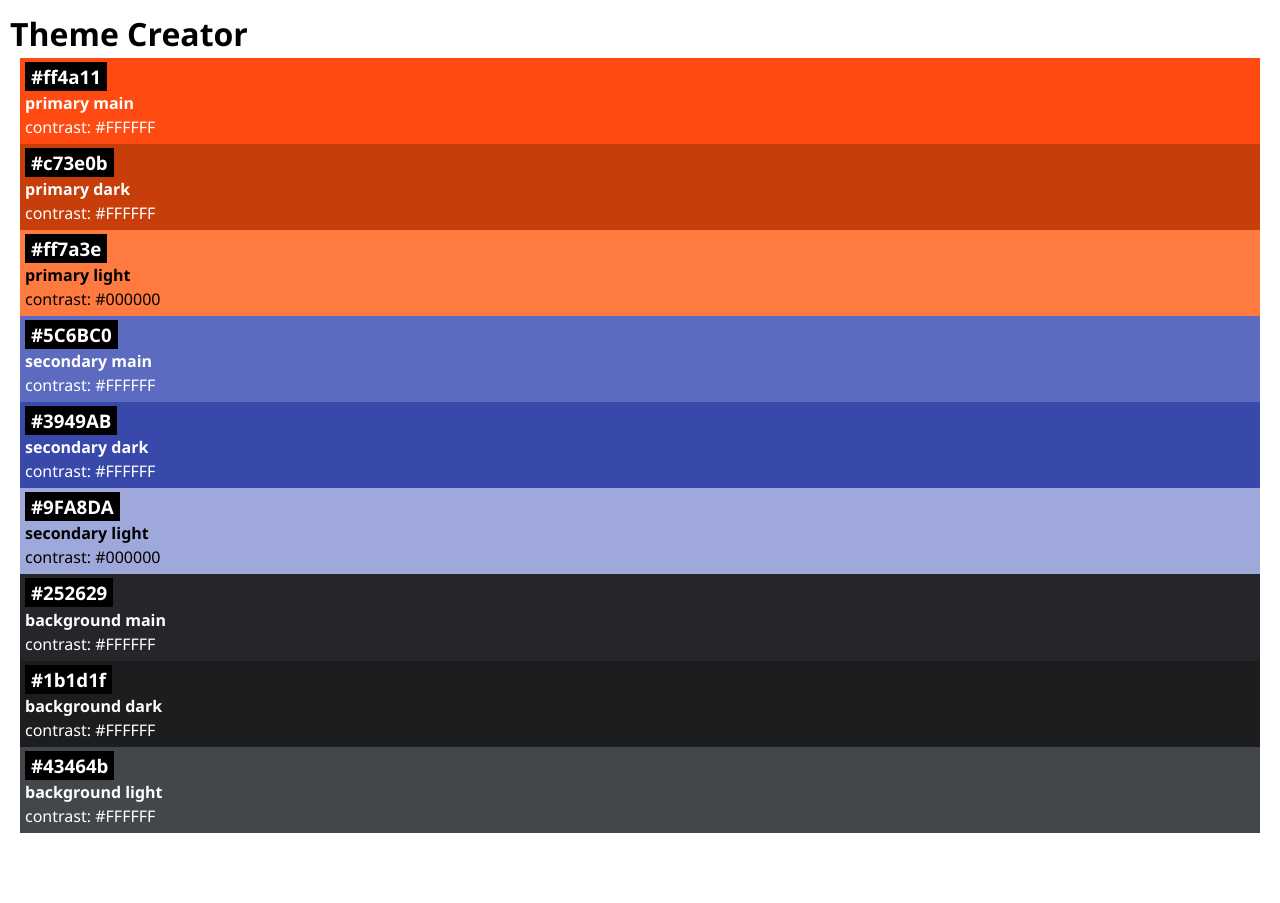
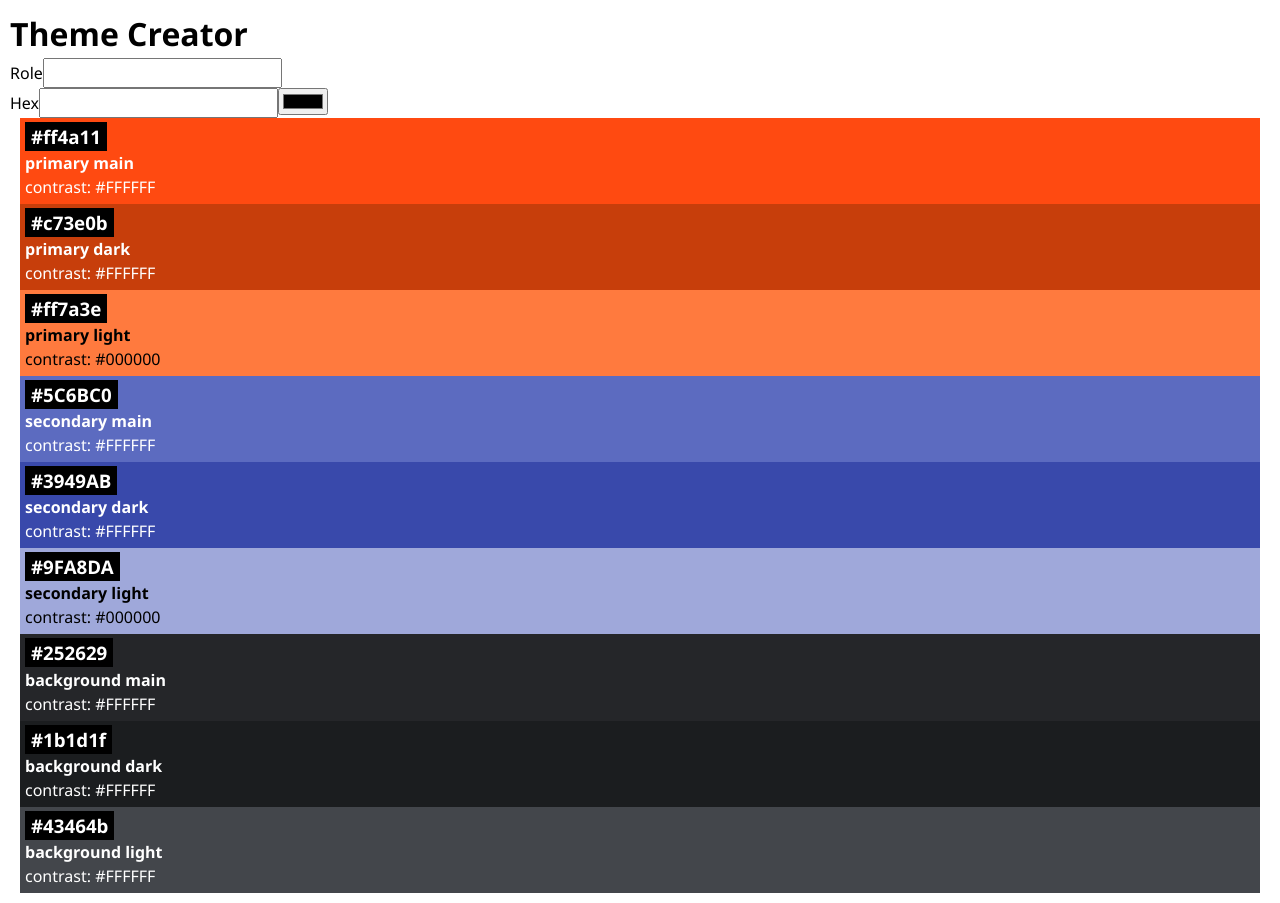
Before and after one commit to chrisspang89/web-react-recap-project, a React (Vite) app: page / in a window 1280 px wide. Before the commit the page ends 843 px from the top, so only its background shows below. Built offline with nearby package versions, Linux system fonts and the light colour scheme.

Commit message:
add color input

```diff
--- a/package.json
+++ b/package.json
@@ -13,6 +13,7 @@
   "dependencies": {
     "@octokit/rest": "^20.1.0",
     "dotenv": "^16.4.5",
+    "nanoid": "^5.0.7",
     "react": "^18.2.0",
     "react-dom": "^18.2.0"
   },
--- a/src/App.jsx
+++ b/src/App.jsx
@@ -1,4 +1,5 @@
 import { initialColors } from "./lib/colors";
+import ColorForm from "./Components/ColorForm/ColorForm";
 import Color from "./Components/Color/Color";
 import "./App.css";
 
@@ -6,6 +7,7 @@ function App() {
   return (
     <>
       <h1>Theme Creator</h1>
+      <ColorForm />
 
       {initialColors.map((color) => {
         return <Color key={color.id} color={color} />;
--- /dev/null
+++ b/src/Components/ColorForm/ColorForm.jsx
@@ -0,0 +1,17 @@
+import { useState } from "react";
+import { nanoid } from "nanoid";
+import ColorInput from "../ColorInput/ColorInput";
+
+export default function ColorForm() {
+  return (
+    <form className="color-form">
+      <label htmlFor="role">Role</label>
+      <input type="text" id="role" name="role" defaultValue={""} />
+      <br />
+      <label htmlFor="role">Hex</label>
+      <ColorInput />
+    </form>
+  );
+}
+
+const element = <ColorForm />;
--- /dev/null
+++ b/src/Components/ColorInput/ColorInput.jsx
@@ -0,0 +1,22 @@
+import { useState } from "react";
+
+export default function ColorInput({ id, defaultValue }) {
+  const [inputValue, setInputValue] = useState(defaultValue);
+
+  function handleInputValue(event) {
+    setInputValue(event.target.value);
+  }
+
+  return (
+    <>
+      <input
+        type="text"
+        id={id}
+        name={id}
+        value={inputValue}
+        onChange={handleInputValue}
+      />
+      <input type="color" value={inputValue} onChange={handleInputValue} />
+    </>
+  );
+}
```
Also changed, not shown: 1 other file (tests, documents, lock files or other folders).
